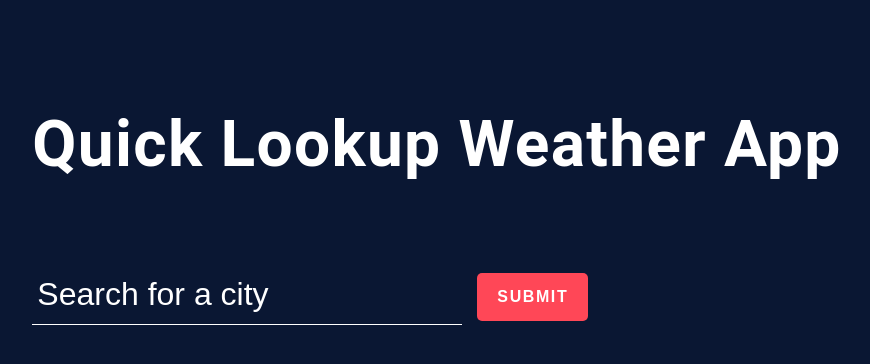
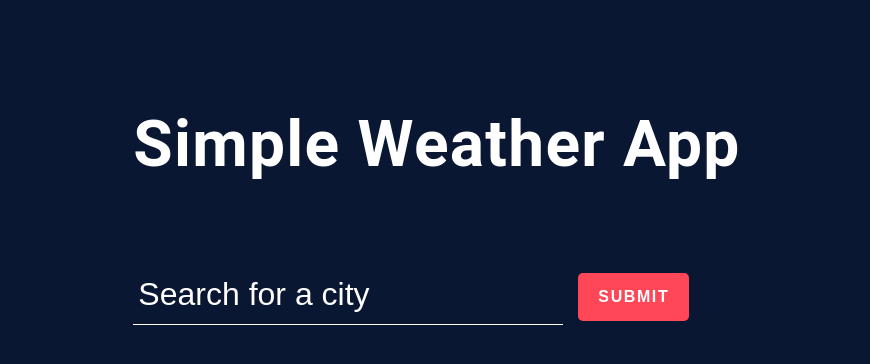
Before and after one commit to LoganJanes/Weather-App, a React (Create React App) app in the folder my-app/: page / in a window 1280 px wide. Shown: the top 364 px of the page, without its empty margins (203-1073 px from the left). Built offline with nearby package versions, Linux system fonts and the light colour scheme.

Commit message:
API functionality
Includes API functionality and replaces the message state with weather state for a more simple program.

```diff
--- a/my-app/src/WebPages/Home-Screen.jsx
+++ b/my-app/src/WebPages/Home-Screen.jsx
@@ -3,43 +3,52 @@ import "./Home-Screen.css";
 
 const Home = () => {
   const [city, setCity] = useState("");
-  const [message, setMessage] = useState("");
 
-  const handleSubmit = (e) => {
-    e.preventDefault();
-    if (!city) {
-      setMessage("Please enter a city name.");
-    } else {
-      setMessage(""); // For error message handling.
-      console.log(`City: ${city}`); // Will Replace with API.
+  const [weather, setWeather] = useState(null);
+
+  const fetchWeather = async (e) => {
+    e.preventDefault(); // Prevent page reload
+    if (!city) return;
+
+    try {
+      const response = await fetch(
+        `https://api.openweathermap.org/data/2.5/weather?q=${city}&appid=e444a438aabcb5f87d058e49b7faf2d9&units=metric`
+      );
+      if (!response.ok) throw new Error("City not found");
+      const data = await response.json();
+      setWeather(data); // Update weather state
+    } catch (error) {
+      alert(error.message);
     }
   };
 
-  return (
+   return (
     <div>
       <section className="top-banner">
         <div className="container">
-          <h1 className="heading">Quick Lookup Weather App</h1>
-          <form onSubmit={handleSubmit}>
+          <h1 className="heading">Simple Weather App</h1>
+          <form onSubmit={fetchWeather}>
             <input
               type="text"
               placeholder="Search for a city"
               value={city}
-              onChange={(e) => setCity(e.target.value)}
+              onChange={(e) => setCity(e.target.value)} // Update city state
               autoFocus
             />
             <button type="submit">SUBMIT</button>
-            <span className="msg">{message}</span>
           </form>
         </div>
       </section>
-      <section className="ajax-section">
-        <div className="container">
-          <ul className="cities"></ul>
-        </div>
-      </section>
+      {weather && (
+        <section className="ajax-section">
+          <div className="container">
+            <h2>{weather.name}</h2>
+            <p>{weather.weather[0].description}</p>
+            <p>{weather.main.temp}°C</p>
+          </div>
+        </section>
+      )}
     </div>
   );
 };
-
 export default Home;
```
